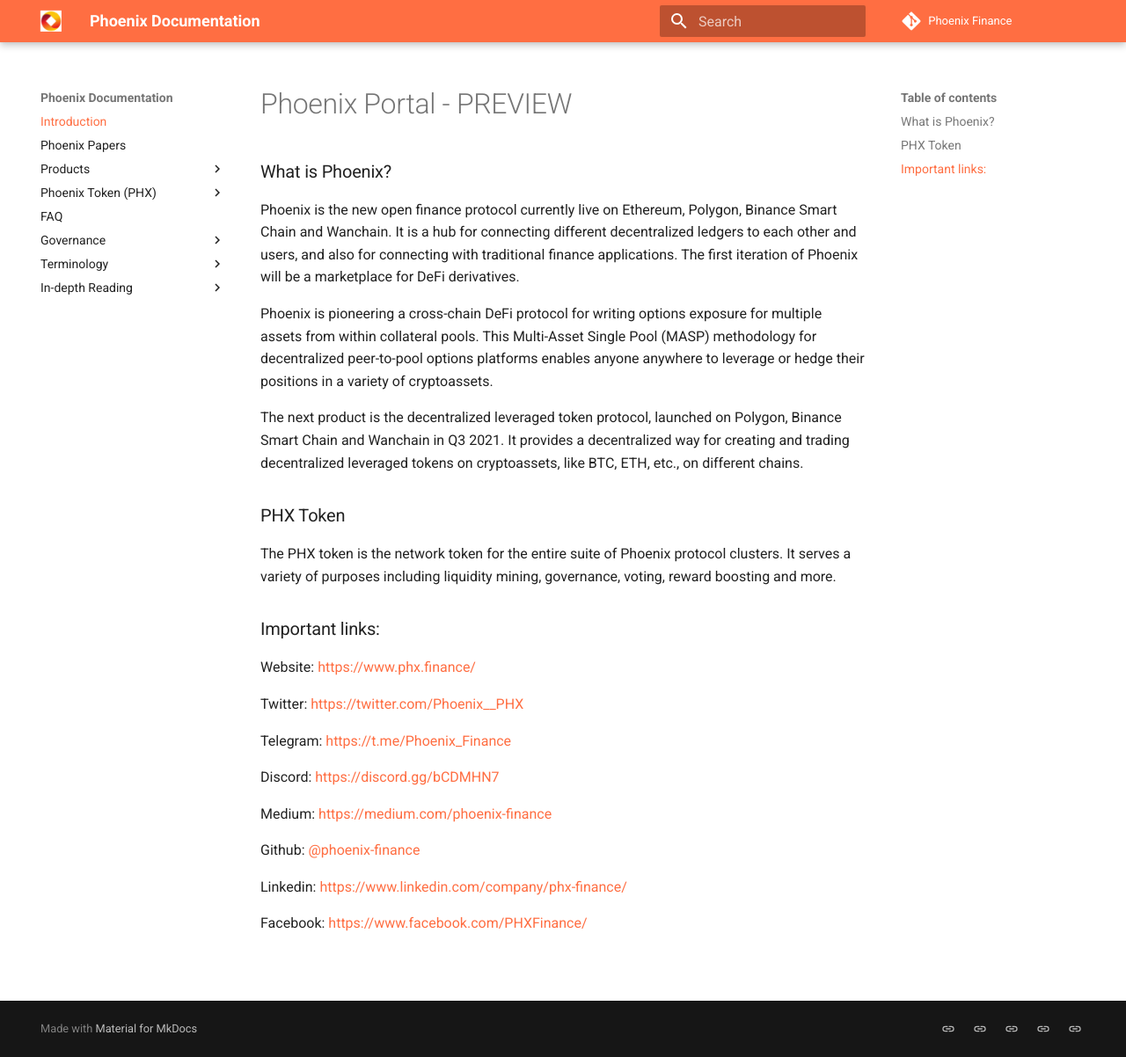
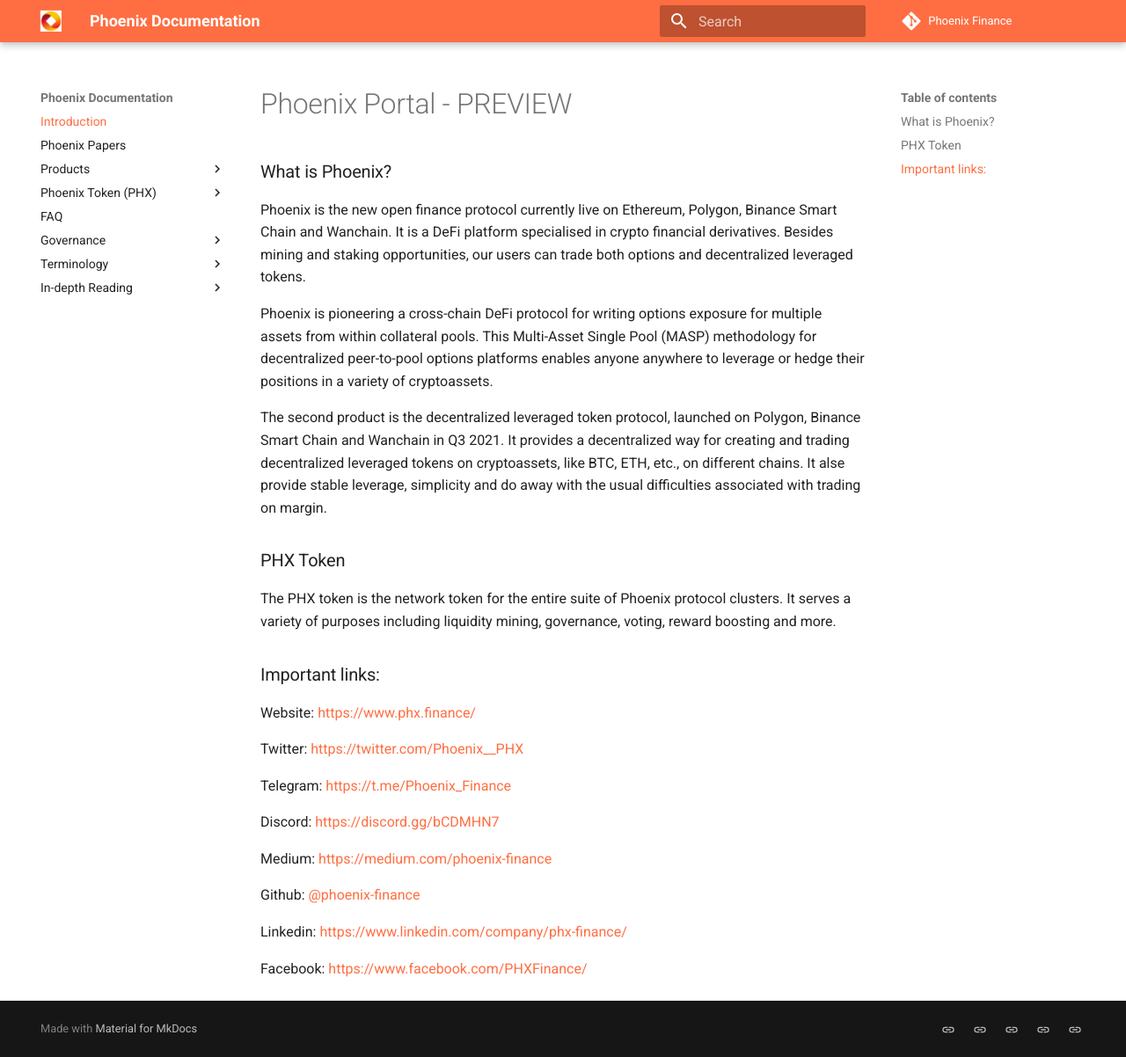
Before and after one commit to Phoenix-Finance/Phoenix-Documentation, an MkDocs documentation site: the page built from content/index.md, in a window 1280 px wide and 1202 px high. Shown: the whole window at 88% size. Built offline with MkDocs 1.6.1 and Material for MkDocs 9.7.7, drawn with Linux system fonts in a browser that asks for light colours.

Commit message:
Update index.md

```diff
--- a/content/index.md
+++ b/content/index.md
@@ -2,11 +2,11 @@
 
 ### What is Phoenix?
 
-Phoenix is the new open finance protocol currently live on Ethereum, Polygon, Binance Smart Chain and Wanchain. It is a hub for connecting different decentralized ledgers to each other and users, and also for connecting with traditional finance applications. The first iteration of Phoenix will be a marketplace for DeFi derivatives.
+Phoenix is the new open finance protocol currently live on Ethereum, Polygon, Binance Smart Chain and Wanchain. It is a DeFi platform specialised in crypto financial derivatives. Besides mining and staking opportunities, our users can trade both options and decentralized leveraged tokens.
 
 Phoenix is pioneering a cross-chain DeFi protocol for writing options exposure for multiple assets from within collateral pools. This Multi-Asset Single Pool (MASP) methodology for decentralized peer-to-pool options platforms enables anyone anywhere to leverage or hedge their positions in a variety of cryptoassets.
 
-The next product  is the decentralized leveraged token protocol, launched on Polygon, Binance Smart Chain and Wanchain in Q3 2021. It provides a decentralized way for creating and trading decentralized leveraged tokens on cryptoassets, like BTC, ETH, etc., on different chains.
+The second product is the decentralized leveraged token protocol, launched on Polygon, Binance Smart Chain and Wanchain in Q3 2021. It provides a decentralized way for creating and trading decentralized leveraged tokens on cryptoassets, like BTC, ETH, etc., on different chains. It alse provide stable leverage, simplicity and do away with the usual difficulties associated with trading on margin.
 
 ### PHX Token
 
```
